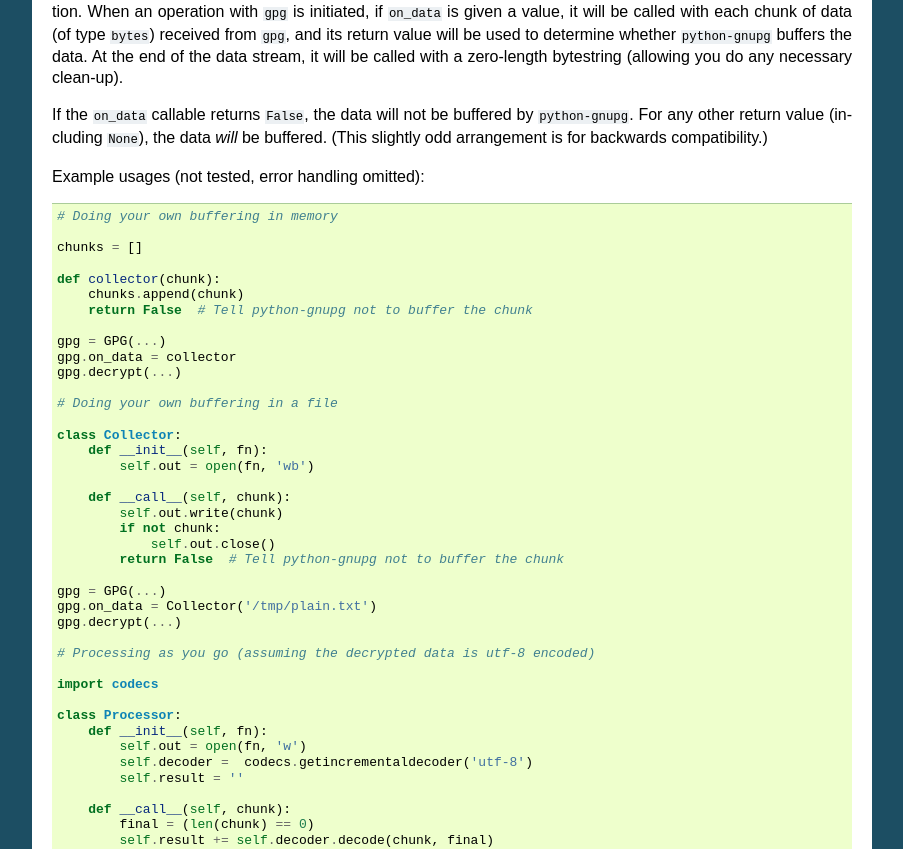
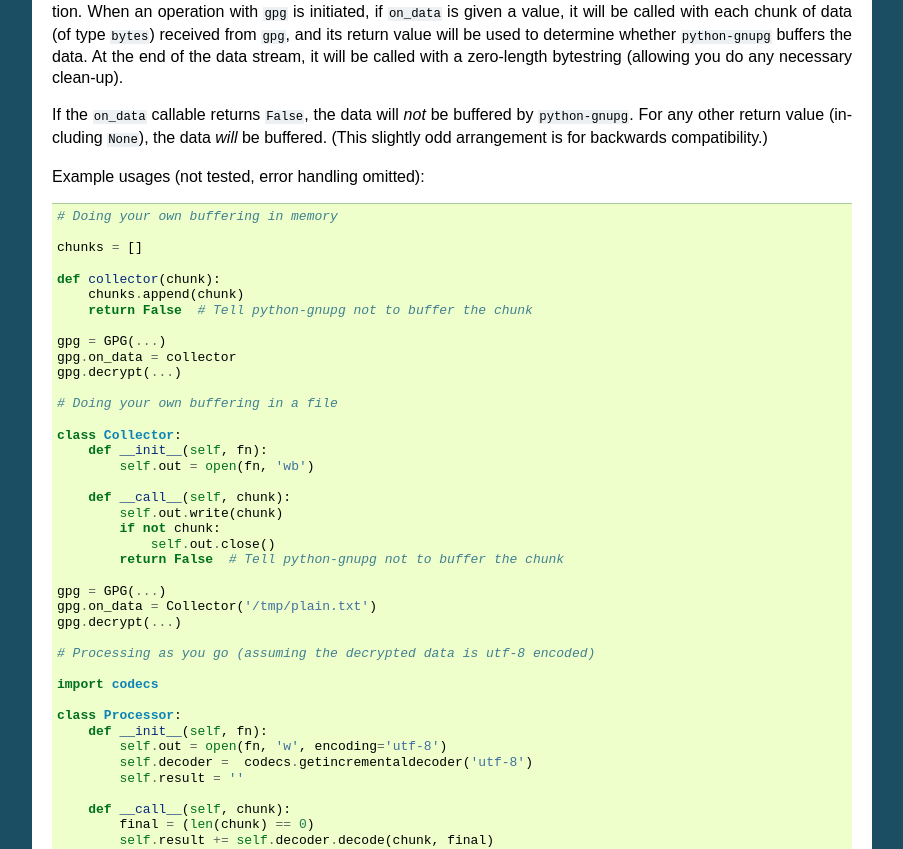
Before and after one commit to vsajip/python-gnupg, a Sphinx documentation site: the page built from docs/index.rst, in a window 1280 px wide and 1400 px high, scrolled down 15459 px. Shown: the part 154-1003 px from the top of the window, without its empty margins (198-1101 px from the left). Built offline with Sphinx 7.4.7, drawn with Linux system fonts in a browser that asks for light colours.

Commit message:
Update documentation.

```diff
--- a/docs/index.rst
+++ b/docs/index.rst
@@ -1048,7 +1048,7 @@ instance before you invoke the operation. When an operation with ``gpg`` is init
 ``python-gnupg`` buffers the data. At the end of the data stream, it will be called with
 a zero-length bytestring (allowing you do any necessary clean-up).
 
-If the ``on_data`` callable returns ``False``, the data will not be buffered by
+If the ``on_data`` callable returns ``False``, the data will *not* be buffered by
 ``python-gnupg``. For any other return value (including ``None``), the data *will* be
 buffered. (This slightly odd arrangement is for backwards compatibility.)
 
@@ -1090,7 +1090,7 @@ Example usages (not tested, error handling omitted):
 
     class Processor:
         def __init__(self, fn):
-            self.out = open(fn, 'w')
+            self.out = open(fn, 'w', encoding='utf-8')
             self.decoder =  codecs.getincrementaldecoder('utf-8')
             self.result = ''
 
--- a/docs/requirements.txt
+++ b/docs/requirements.txt
@@ -1,2 +1,3 @@
 sphinxcontrib-spelling==7.6.2
 sphinx<7
+sphinx-rtd-theme>=1.2.2
```
